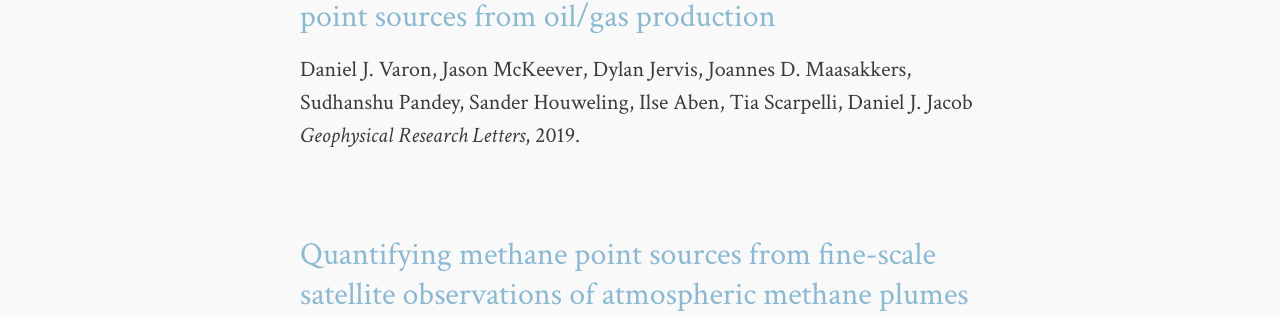
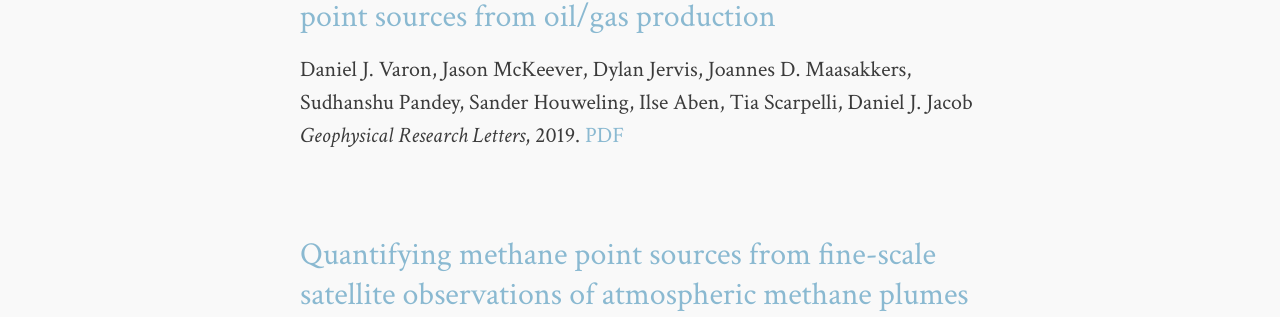
Before and after one commit to djvaron/djvaron.github.io, a Jekyll site: the page built from papers.md, in a window 1280 px wide. Shown: the part 192-509 px from the top of the page. Built offline with Jekyll 4.4.1, drawn with Linux system fonts in a browser that asks for light colours.

Commit message:
edit new paper content

```diff
--- a/papers.md
+++ b/papers.md
@@ -8,7 +8,7 @@
 ### [Satellite discovery of anomalously large methane point sources from oil/gas production](https://agupubs.onlinelibrary.wiley.com/doi/abs/10.1029/2019GL083798)
 
 Daniel J. Varon, Jason McKeever, Dylan Jervis, Joannes D. Maasakkers, Sudhanshu Pandey, Sander Houweling, Ilse Aben, Tia Scarpelli, Daniel J. Jacob <br>
-<em>Geophysical Research Letters</em>, 2019.
+<em>Geophysical Research Letters</em>, 2019. [PDF](http://acmg.seas.harvard.edu/publications/2019/varon2019.pdf)
 <br>
 <br>
 
```
